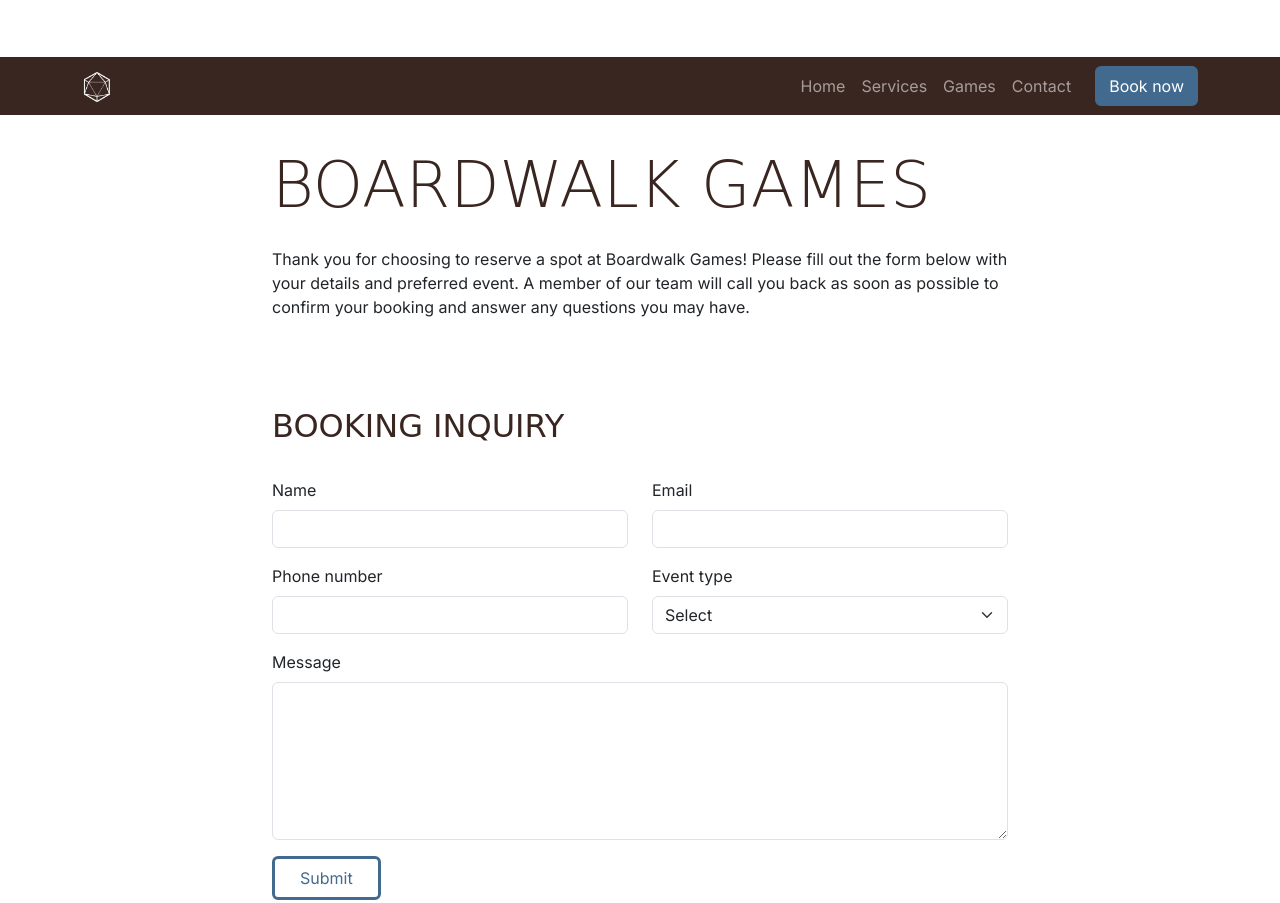
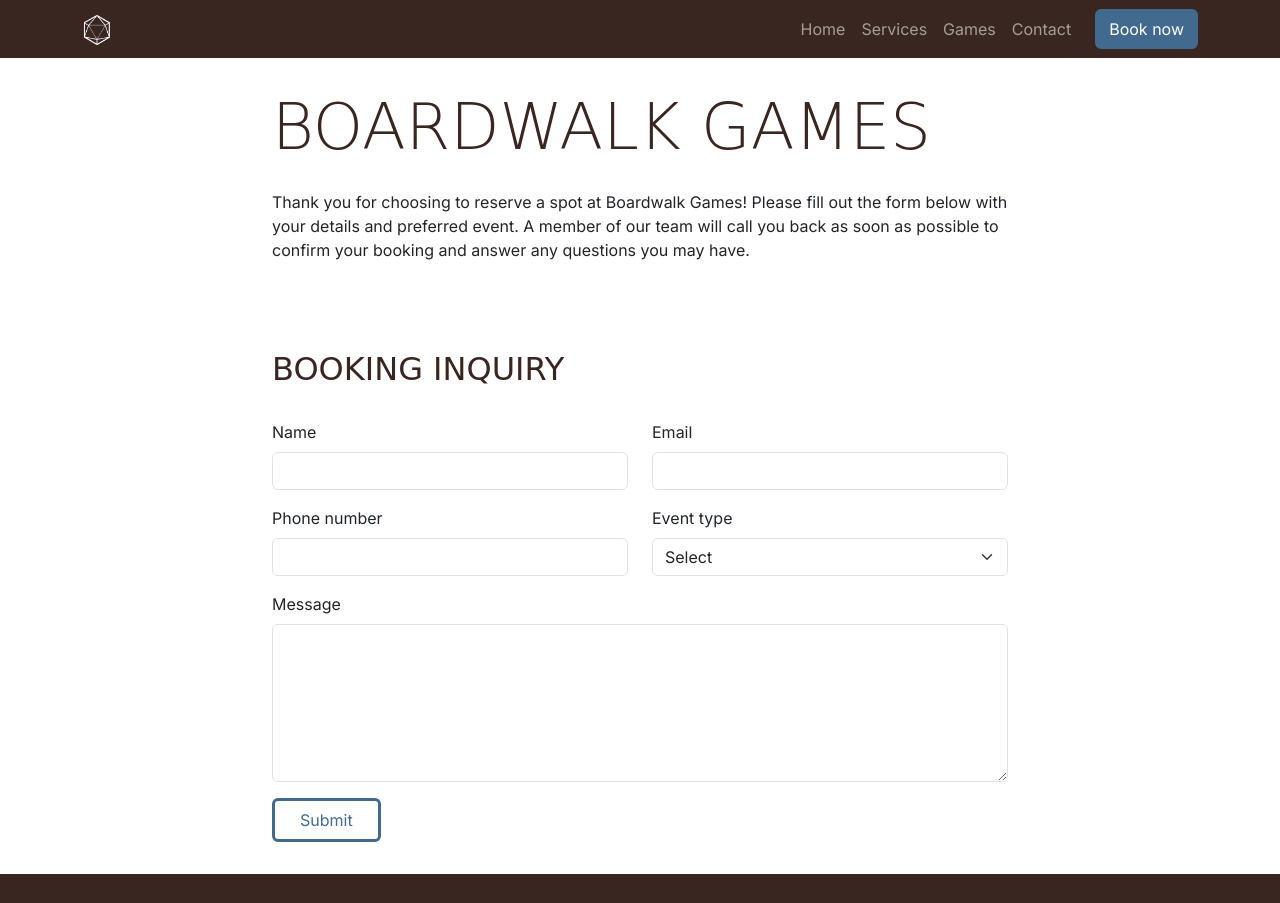
Before and after one commit to llama2409/boardwalk-games, a plain HTML site: page booking.html in a window 1280 px wide. Shown: the top 903 px of the page. Drawn offline with nearby package versions, Linux system fonts and the light colour scheme; a web font is replaced by a local one.

Commit message:
Add events button and adjust CSS to ensure navbar does not cover headings

```diff
--- a/booking.html
+++ b/booking.html
@@ -25,7 +25,7 @@
 
 <body class="d-flex flex-column min-vh-100">
     <!-- Navigation -->
-    <nav id="navbar" class="navbar navbar-expand-lg" data-bs-theme="dark">
+    <nav id="navbar" class="navbar navbar-expand-lg fixed-top" data-bs-theme="dark">
         <div class="container">
             <a class="navbar-brand" href="index.html">
                 <img src="assets/images/logo-sm-white.png" alt="Boardwalk Games logo" class="logo">
```
Also changed, not shown: game-library.html (+1 -1 lines), index.html (+3 -0 lines), success.html (+1 -1 lines).
